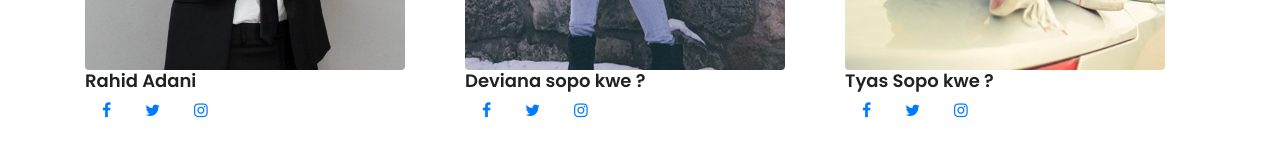
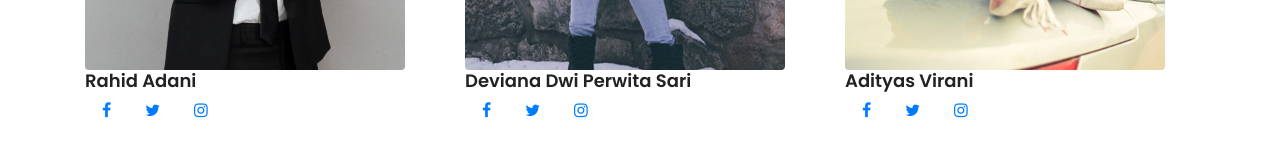
Before and after one commit to HomeSanitarium/rungkad, a plain HTML site: page index.html in a window 1280 px wide. Shown: the part 7096-7256 px from the top of the page. Drawn offline with nearby package versions, Linux system fonts and the light colour scheme; files that its build step writes are made by us from their sources.

Commit message:
Add files via upload

```diff
--- a/index.html
+++ b/index.html
@@ -480,7 +480,7 @@
 					<div class="team-item">
 						<img class="img-fluid rounded" src="img/g6.jpg" alt="">
 						<div class="team-text">
-							<h4 class="mb-0">Deviana sopo kwe ?</h4>
+							<h4 class="mb-0">Deviana Dwi Perwita Sari</h4>
 							<div class="team-social d-flex">
 								<a class="btn btn-square rounded-circle mx-1" href=""><i class="fa fa-facebook"></i></a>
 								<a class="btn btn-square rounded-circle mx-1" href=""><i class="fa fa-twitter"></i></a>
@@ -493,7 +493,7 @@
 					<div class="team-item">
 						<img class="img-fluid rounded" src="img/g1.jpg" alt="">
 						<div class="team-text">
-							<h4 class="mb-0">Tyas Sopo kwe ?</h4>
+							<h4 class="mb-0">Adityas Virani</h4>
 							<div class="team-social d-flex">
 								<a class="btn btn-square rounded-circle mx-1" href=""><i class="fa fa-facebook"></i></a>
 								<a class="btn btn-square rounded-circle mx-1" href=""><i class="fa fa-twitter"></i></a>
```
